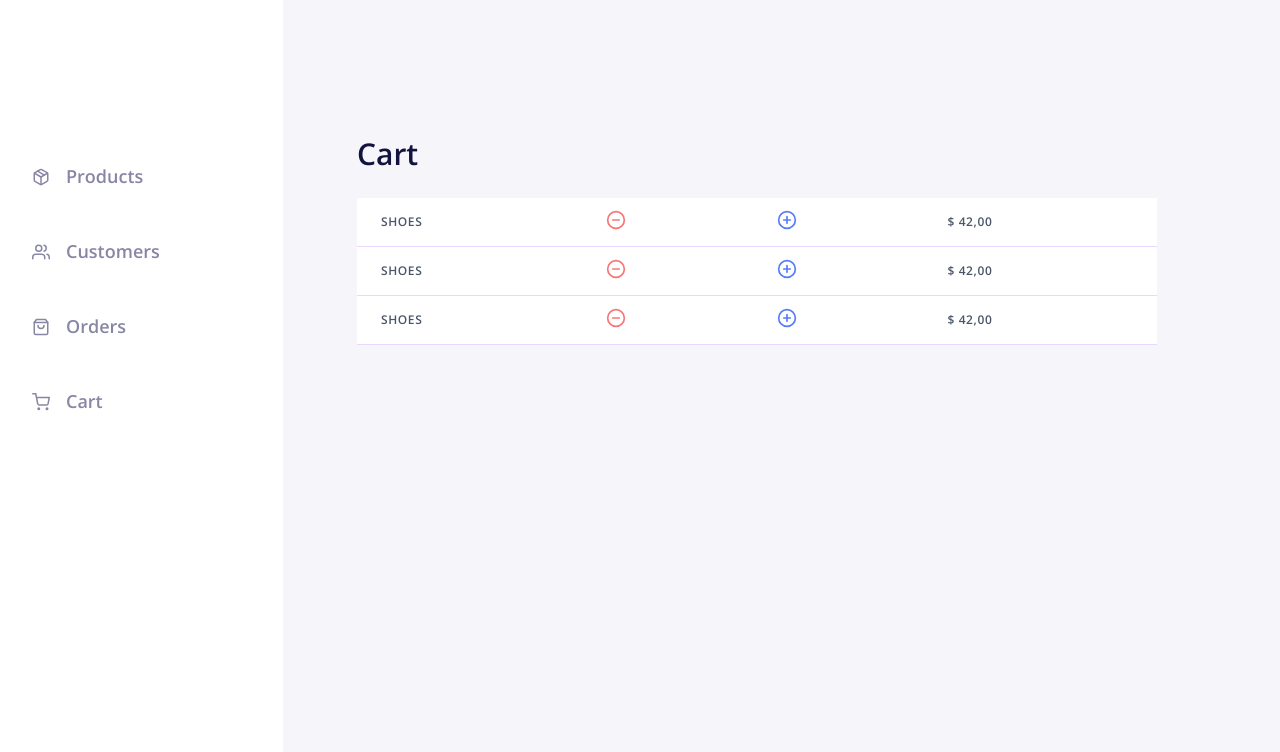
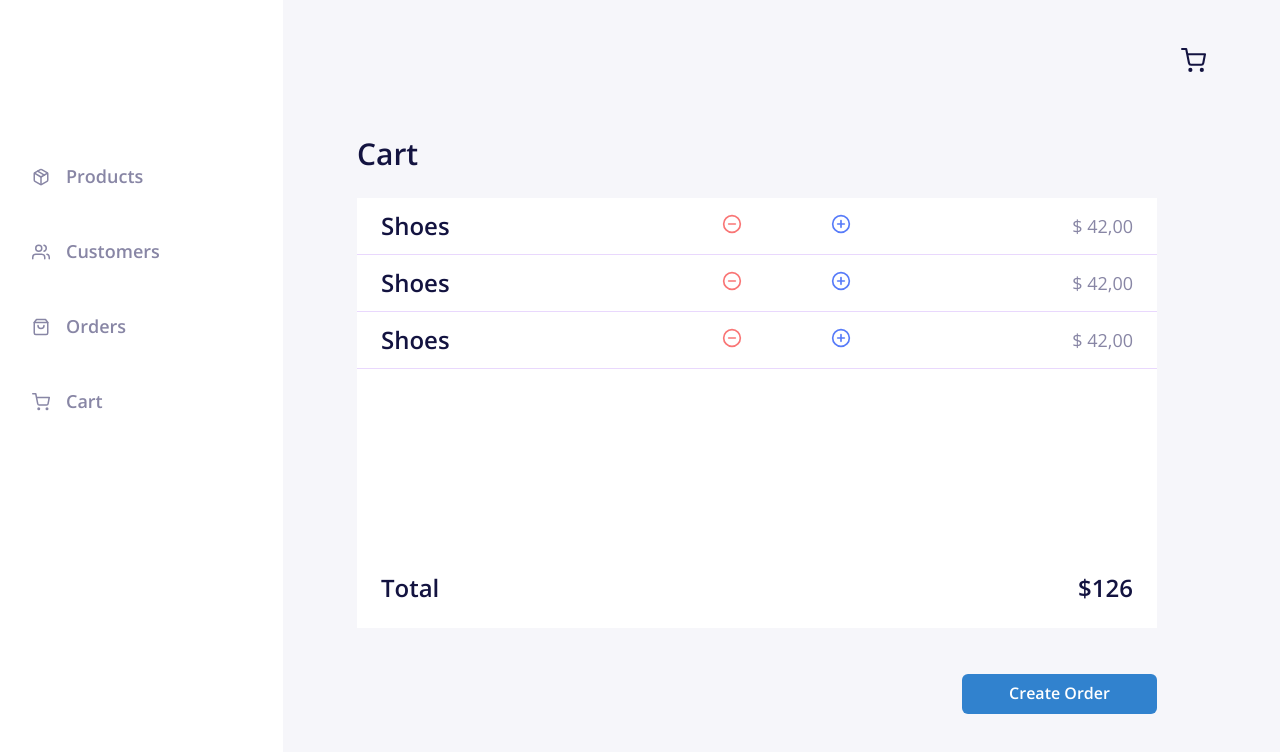
Before and after one commit to Jose-Caldas/jrc-app-store, a Next.js app: page /cart in a window 1280 px wide. Shown: the top 752 px of the page. Built offline with nearby package versions, Linux system fonts and the light colour scheme.

Commit message:
add: component/CartButton

```diff
--- a/src/components/Form/BoxOrder.tsx
+++ b/src/components/Form/BoxOrder.tsx
@@ -11,7 +11,7 @@ export function BoxOrder({ value, dated_at }: BoxOrderProps) {
       <Text fontWeight="600" fontSize="18px" mb="10px">
         {value}
       </Text>
-      <Text fontWeight="400" fontSize="12px">
+      <Text fontWeight="400" fontSize="14px" color="#8886A5">
         {dated_at}
       </Text>
     </Box>
--- /dev/null
+++ b/src/components/Form/CartButton.tsx
@@ -0,0 +1,16 @@
+import { Button } from "@chakra-ui/button";
+import Icon from "@chakra-ui/icon";
+import { FiShoppingCart } from "react-icons/fi";
+
+export function CartButton() {
+  return (
+    <Button
+      position="absolute"
+      top="40px"
+      right="50px"
+      bg="transparent"
+      leftIcon={<Icon fontSize="25px" as={FiShoppingCart} />}
+      _hover={{ color: "#577BF9" }}
+    ></Button>
+  );
+}
--- a/src/components/Form/Product.tsx
+++ b/src/components/Form/Product.tsx
@@ -1,5 +1,6 @@
 import { Box, Text, Flex, Button, Icon } from "@chakra-ui/react";
 import { FiMinusCircle, FiPlusCircle } from "react-icons/fi";
+import { CartButton } from "./CartButton";
 
 interface ProductProps {
   name: string;
@@ -41,6 +42,7 @@ export function Product({ name, price }: ProductProps) {
           </Button>
         </Flex>
       </Flex>
+      <CartButton />
     </Box>
   );
 }
--- a/src/pages/cart.tsx
+++ b/src/pages/cart.tsx
@@ -1,52 +1,112 @@
-import { Flex, Text, Box, Table, Tr, Th, Icon, Tbody } from "@chakra-ui/react";
-import { FiMinusCircle, FiPlusCircle } from "react-icons/fi";
+import {
+  Flex,
+  Text,
+  Box,
+  Table,
+  Tr,
+  Th,
+  Icon,
+  Tbody,
+  Td,
+  Button,
+} from "@chakra-ui/react";
+import { FiMinusCircle, FiPlusCircle, FiShoppingCart } from "react-icons/fi";
+import { CartButton } from "../components/Form/CartButton";
 import { SideBar } from "../components/SideBar";
 
 export default function Cart() {
   return (
-    <Flex>
+    <Flex position="relative">
       <SideBar />
       <Flex flexDirection="column" mt="131px">
         <Text fontSize="30px" fontWeight="600" mb="22px">
           Cart
         </Text>
-        <Box flex="1" width="800px">
+        <Box
+          width="800px"
+          h="430px"
+          display="flex"
+          flexDirection="column"
+          bg="#FFFFFF"
+          justifyContent="space-between"
+        >
           <Table colorScheme="purple" bg="#FFFFFF" borderColor="#8886A5">
             <Tbody>
-              <Tr>
-                <Th>Shoes</Th>
-                <Th>
+              <Tr width="100%">
+                <Td fontSize="24px" fontWeight="600">
+                  Shoes
+                </Td>
+                <Td textAlign="end">
                   <Icon as={FiMinusCircle} color="#F97575" fontSize="20px" />
-                </Th>
-                <Th>
+                </Td>
+                <Td textAlign="center">
                   <Icon as={FiPlusCircle} color="#577BF9" fontSize="20px" />
-                </Th>
-                <Th>$ 42,00</Th>
+                </Td>
+                <Td
+                  fontSize="18px"
+                  fontWeight="400"
+                  color="#8886A5"
+                  textAlign="end"
+                >
+                  $ 42,00
+                </Td>
               </Tr>
               <Tr>
-                <Th>Shoes</Th>
-                <Th>
+                <Td fontSize="24px" fontWeight="600">
+                  Shoes
+                </Td>
+                <Td textAlign="end">
                   <Icon as={FiMinusCircle} color="#F97575" fontSize="20px" />
-                </Th>
-                <Th>
+                </Td>
+                <Td textAlign="center">
                   <Icon as={FiPlusCircle} color="#577BF9" fontSize="20px" />
-                </Th>
-                <Th>$ 42,00</Th>
+                </Td>
+                <Td
+                  fontSize="18px"
+                  fontWeight="400"
+                  color="#8886A5"
+                  textAlign="end"
+                >
+                  $ 42,00
+                </Td>
               </Tr>
               <Tr>
-                <Th>Shoes</Th>
-                <Th>
+                <Td fontSize="24px" fontWeight="600">
+                  Shoes
+                </Td>
+                <Td textAlign="end">
                   <Icon as={FiMinusCircle} color="#F97575" fontSize="20px" />
-                </Th>
-                <Th>
+                </Td>
+                <Td textAlign="center">
                   <Icon as={FiPlusCircle} color="#577BF9" fontSize="20px" />
-                </Th>
-                <Th>$ 42,00</Th>
+                </Td>
+                <Td
+                  fontSize="18px"
+                  fontWeight="400"
+                  color="#8886A5"
+                  textAlign="end"
+                >
+                  $ 42,00
+                </Td>
               </Tr>
             </Tbody>
           </Table>
+          <Flex justify="space-between" px="24px">
+            <Text fontSize="24px" fontWeight="600">
+              Total
+            </Text>
+            <Text fontSize="24px" fontWeight="600" pb="22px">
+              $126
+            </Text>
+          </Flex>
         </Box>
+        <Flex justify="flex-end" mt="46px">
+          <Button type="submit" colorScheme="blue" width="195px">
+            Create Order
+          </Button>
+        </Flex>
       </Flex>
+      <CartButton />
     </Flex>
   );
 }
```
